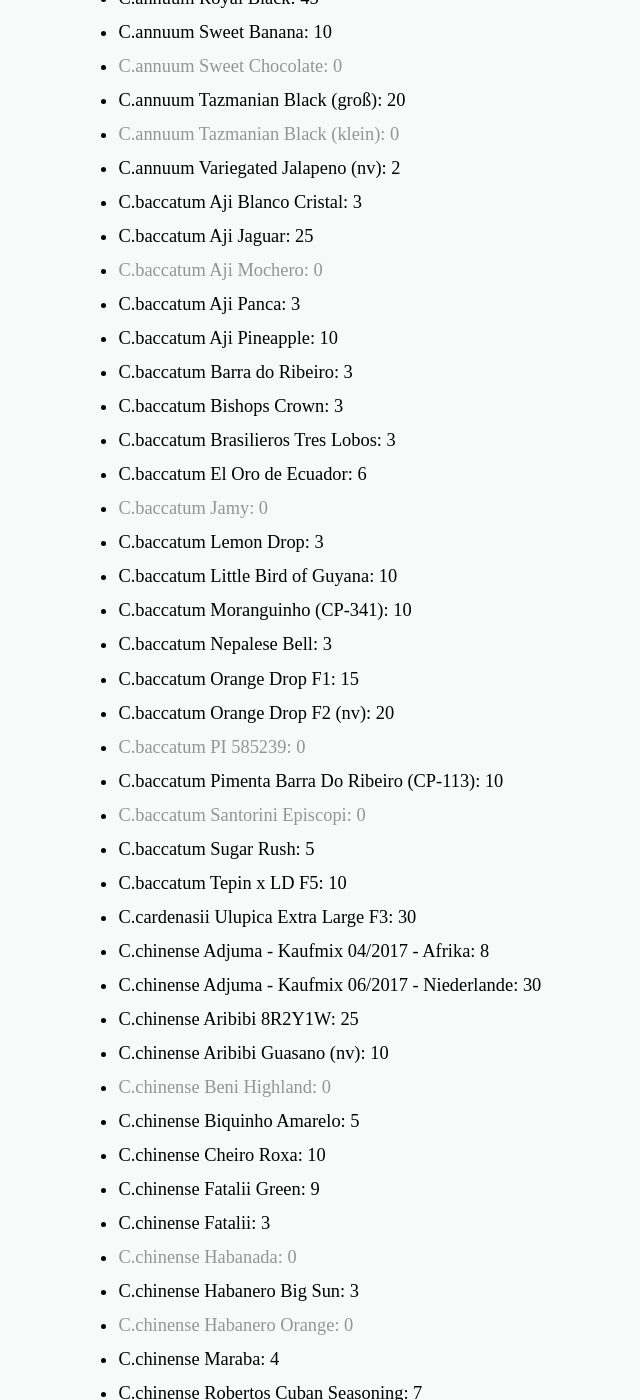
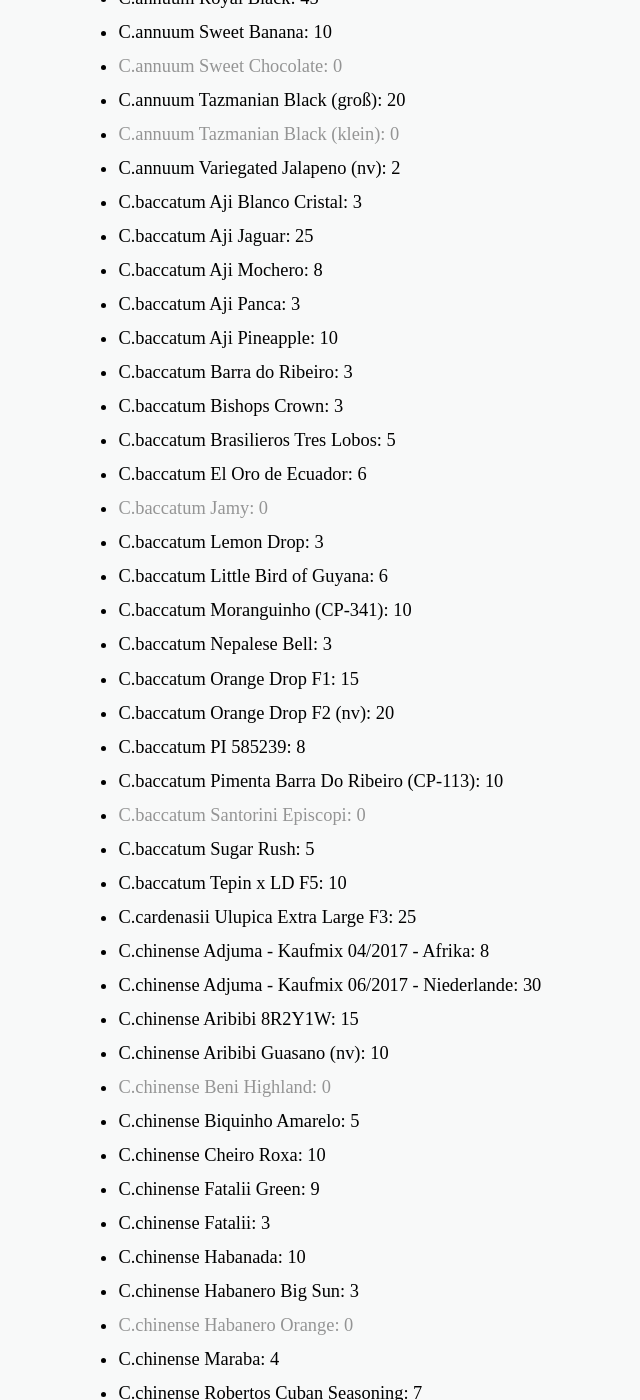
Before and after one commit to iamsebastian/blog.sebastian.science, a Jekyll site: the page built from samen.md, in a window 1280 px wide and 1400 px high, scrolled down 2262 px. Shown: the whole window, without its empty margins (188-828 px from the left). Built offline with Jekyll 4.4.1, drawn with Linux system fonts in a browser that asks for light colours; some of the changed text lies outside the part shown.

Commit message:
Updated seeds

```diff
--- a/_data/seeds.yaml
+++ b/_data/seeds.yaml
@@ -44,41 +44,41 @@ C.annuum Tazmanian Black (klein): 0
 C.annuum Variegated Jalapeno (nv): 2
 C.baccatum Aji Blanco Cristal: 3
 C.baccatum Aji Jaguar: 25
-C.baccatum Aji Mochero: 0
+C.baccatum Aji Mochero: 8
 C.baccatum Aji Panca: 3
 C.baccatum Aji Pineapple: 10
 C.baccatum Barra do Ribeiro: 3
 C.baccatum Bishops Crown: 3
-C.baccatum Brasilieros Tres Lobos: 3
+C.baccatum Brasilieros Tres Lobos: 5
 C.baccatum El Oro de Ecuador: 6
 C.baccatum Jamy: 0
 C.baccatum Lemon Drop: 3
-C.baccatum Little Bird of Guyana: 10
+C.baccatum Little Bird of Guyana: 6
 C.baccatum Moranguinho (CP-341): 10
 C.baccatum Nepalese Bell: 3
 C.baccatum Orange Drop F1: 15
 C.baccatum Orange Drop F2 (nv): 20
-C.baccatum PI 585239: 0
+C.baccatum PI 585239: 8
 C.baccatum Pimenta Barra Do Ribeiro (CP-113): 10
 C.baccatum Santorini Episcopi: 0
 C.baccatum Sugar Rush: 5
 C.baccatum Tepin x LD F5: 10
-C.cardenasii Ulupica Extra Large F3: 30
+C.cardenasii Ulupica Extra Large F3: 25
 C.chinense Adjuma - Kaufmix 04/2017 - Afrika: 8
 C.chinense Adjuma - Kaufmix 06/2017 - Niederlande: 30
-C.chinense Aribibi 8R2Y1W: 25
+C.chinense Aribibi 8R2Y1W: 15
 C.chinense Aribibi Guasano (nv): 10
 C.chinense Beni Highland: 0
 C.chinense Biquinho Amarelo: 5
 C.chinense Cheiro Roxa: 10
 C.chinense Fatalii Green: 9
 C.chinense Fatalii: 3
-C.chinense Habanada: 0
+C.chinense Habanada: 10
 C.chinense Habanero Big Sun: 3
 C.chinense Habanero Orange: 0
 C.chinense Maraba: 4
 C.chinense Robertos Cuban Seasoning: 7
-C.chinense Tabia Ecuador: 0
+C.chinense Tabia Ecuador: 2
 C.chinense Teapot orange: 7
 C.frutescens Birds Eye: 111
 C.pubescens Rocoto Aji Largo: 7
@@ -133,7 +133,7 @@ C.pubescens Rocoto Rio Huallaga: 4
 C.pubescens Rocoto Rote Riesen (2016er Ernte): 20
 C.pubescens Rocoto San Isidro (Largo): 6
 C.pubescens Rocoto Santa Natalia: 11
-C.pubescens Rocoto São Sebastião da Madeira: 0
+C.pubescens Rocoto São Sebastião da Madeira: 3
 C.pubescens Rocoto Sukanya: 19
 C.pubescens Rocoto Turbo Pube Yellow (PI 585268): 3
 C.pubescens Rocoto Ultra Pube Red (PI 585261): 6
```
